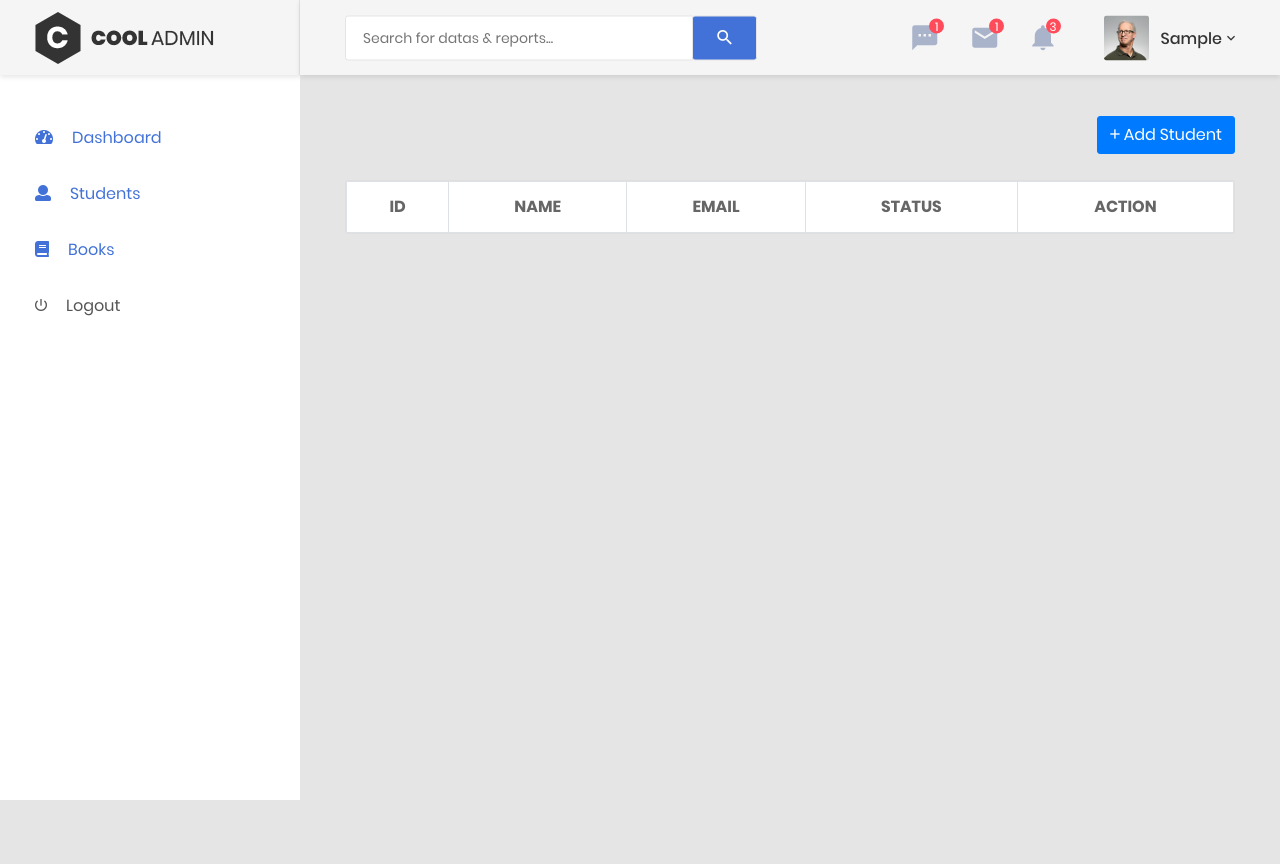
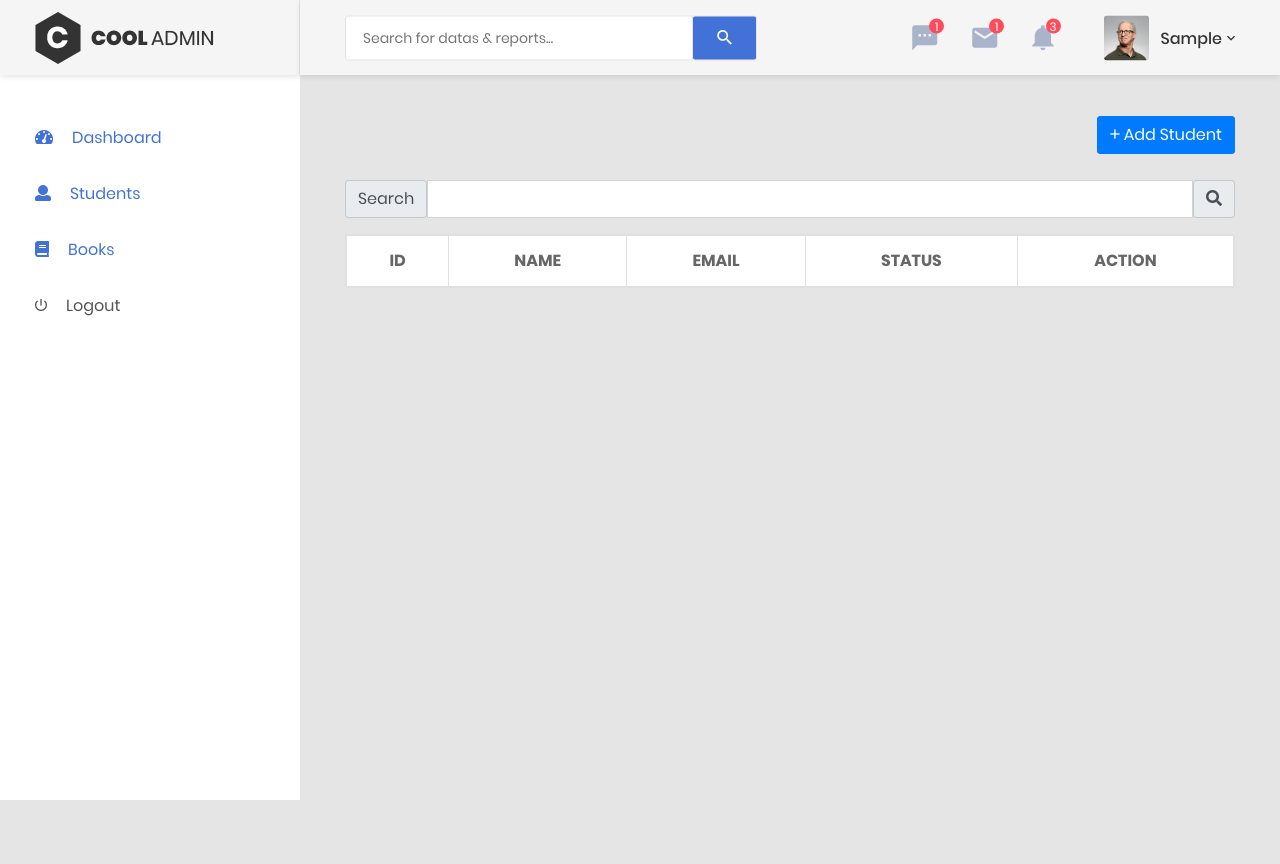
Before and after one commit to RizvanMalek/student_management, a Django app: page /students/listing/ in a window 1280 px wide. Run offline with Django 3.2, Linux system fonts and the light colour scheme; the visitor is signed in with stand-in values (Sample User, id 1); data that the repository does not hold is empty; some libraries are stand-ins or nearby versions.

Commit message:
Ajax Search Bar Added

```diff
--- a/students/urls.py
+++ b/students/urls.py
@@ -7,5 +7,6 @@ urlpatterns = [
     path('add_model/',views.add_model,name="add_model"),
     path('delete_model/',views.delete_model,name="delete_model"),
     path('edit/<int:id>',views.edit,name="edit"),
+    path('tmp/',views.tmp,name="tmp"),
     # path('delete_tmp/',views.delete_tmp,name="delete_tmp"),
 ]
--- a/students/views.py
+++ b/students/views.py
@@ -52,3 +52,24 @@ def delete_model(request):
         return redirect('/students/listing')
     else:
         return HttpResponse("Something Went Wrong")
+
+
+def tmp(request):
+    if request.GET:
+        data = StudentsModel.objects.filter(name__icontains=request.GET['data'])
+        tbl = "<tr align='center'><th>ID</td><th>NAME</td><th>EMAIL</td><th>STATUS</td><th>ACTION</td></tr>"
+        spn = ""
+        for val in data:
+            tbl+= "<tr align='center'>"
+            tbl+= "<td>"+str(val.id)+"</td>"
+            tbl+= "<td>"+val.name+"</td>"
+            tbl+= "<td>"+val.email+"</td>"
+            if str(val.is_active) == "1":
+                spn = "<span class='status--process'>Active</span>"
+            else:
+                spn = "<span class='status--denied'>Not Active</span>"
+            tbl+= "<td>"+spn+"</td>"
+            tbl+="<td><a href='/students/edit/"+str(val.id)+"' class='btn btn-primary'><i class='fa fa-edit'></i></a> "
+            tbl+="<button type='button' class='btn btn-danger' data-toggle='modal' data-target='#staticModal' data-id="+str(val.id)+" id='p'><i class='fa fa-trash-alt'></i></button></td>"
+            tbl+= "</tr>"
+        return HttpResponse(tbl)
--- a/templates/students/listing.html
+++ b/templates/students/listing.html
@@ -67,7 +67,22 @@
 
                         <div class="row">
                             <div class="col-lg-12">
+                                <form method="post" action="">
+                                    {% comment %} <input type="text" name="search" id="search" class="form-control" placeholder="Search ............"> {% endcomment %}
+                                            <div class="form-group">
+                                                <div class="input-group">
+                                                    <div class="input-group-addon">Search</div>
+                                                    <input type="text" id="search" name="username3" class="form-control">
+                                                    <div class="input-group-addon">
+                                                        <i class="fa fa-search"></i>
+                                                    </div>
+                                                </div>
+                                            </div>
+                                </form>
                                 <div class="card">
+                                    <table id="tbl1" class="table table-hover table-bordered">
+                                    </table>
+
                                     <table class="table table-hover table-bordered" id="tbl">
                                         <tr align="center">
                                             <th>ID</th>
@@ -178,6 +193,23 @@
     });
     </script>
 
+    <script>
+        $(document).ready(function(){
+            $('#search').on('keyup',function(){
+                var search_text = $('#search').val();
+                $.ajax({
+                    url: '/students/tmp/',
+                    type: 'get',
+                    data: {"data":search_text},
+                    datatype: 'text/html',
+                    success: function(data){
+                        $('#tbl').html(data);
+                    }
+                });
+            });
+        })
+    </script>
+
 </body>
 
 </html>
```
